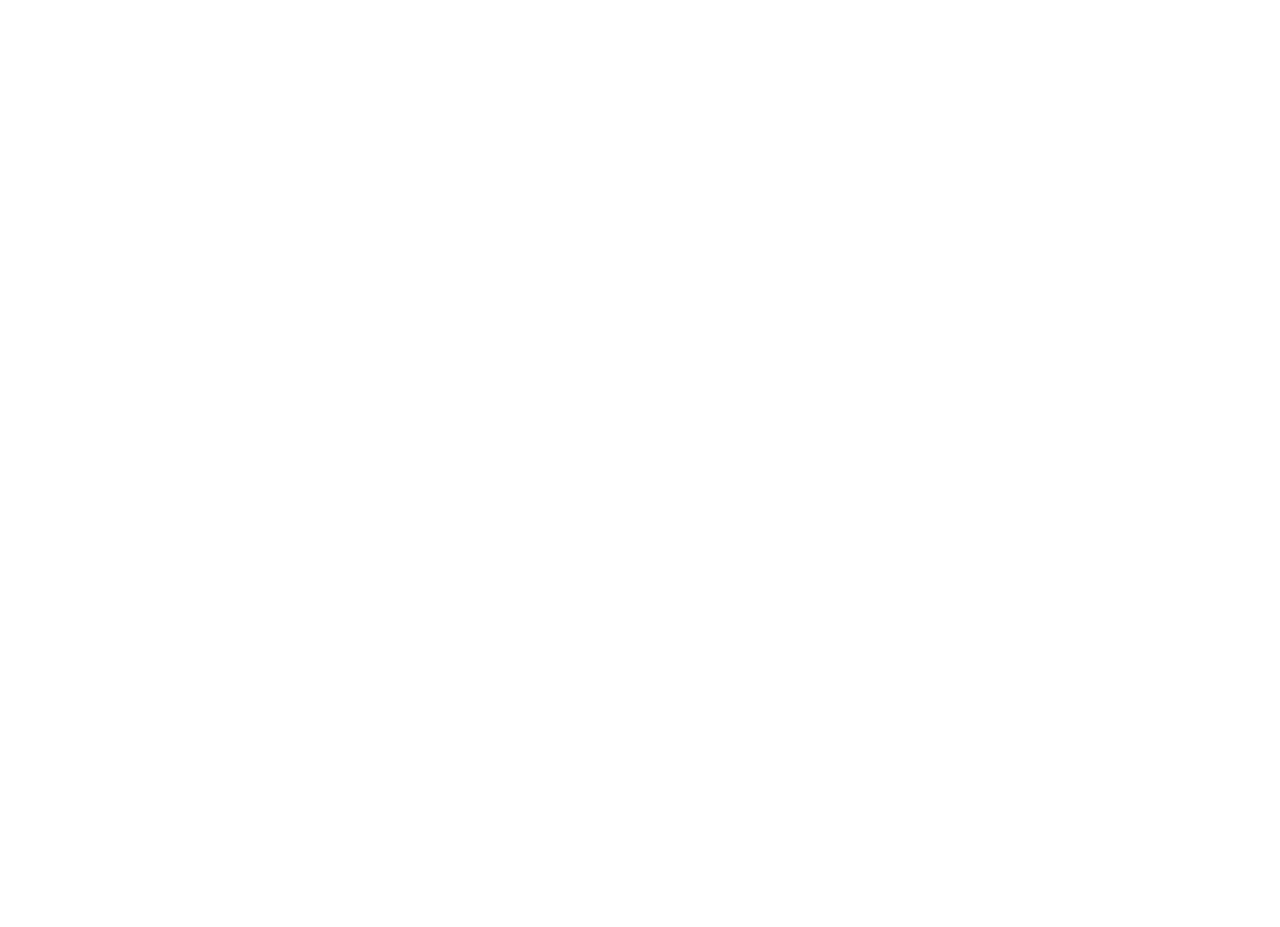
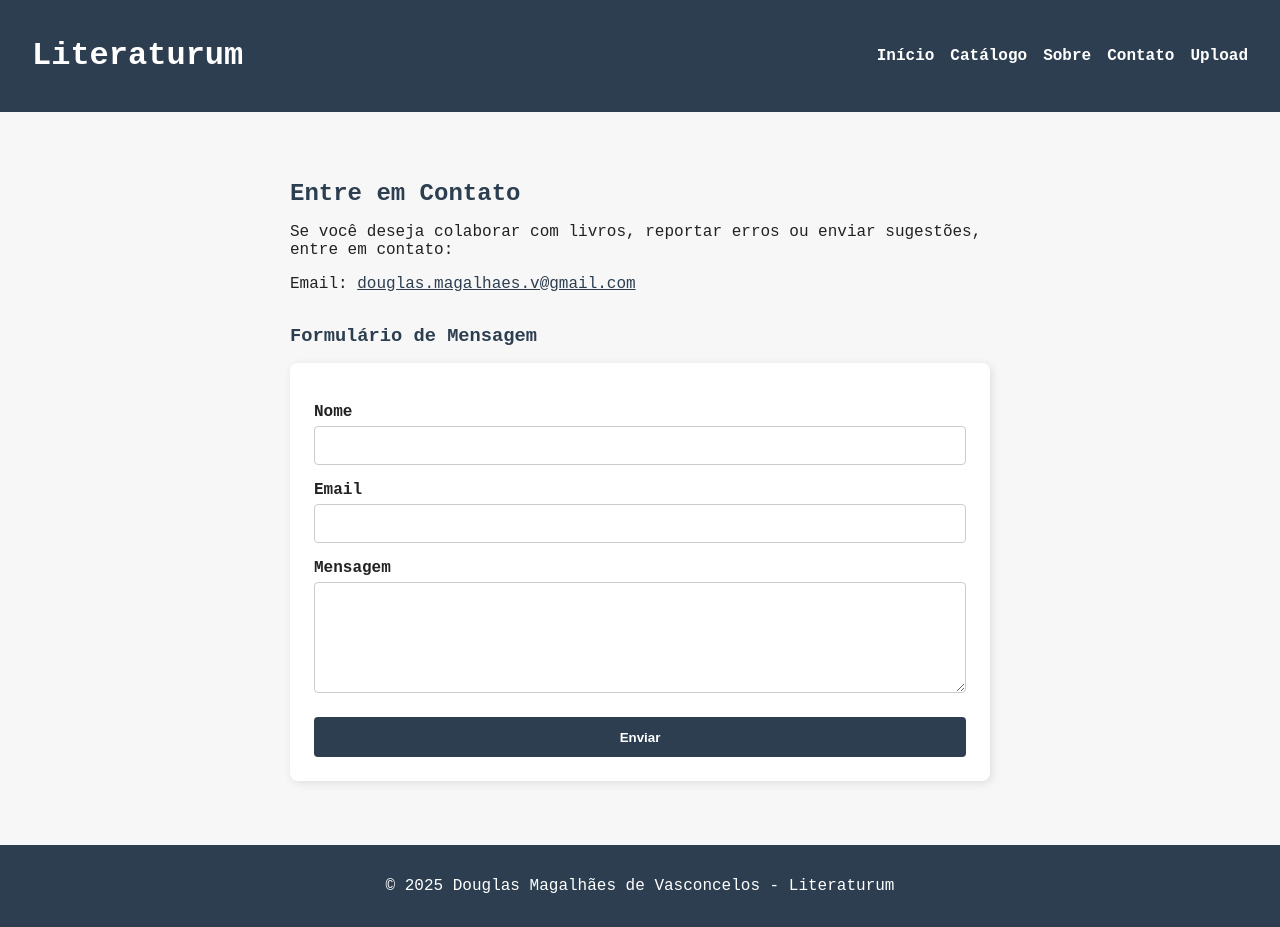
Before and after one commit to DouglasMagalhaes/literaturum, a plain HTML site: page contato.html in a window 1280 px wide. Before the commit the page ends 800 px from the top, so only its background shows below. Drawn offline with Linux system fonts and the light colour scheme.

Commit message:
Atualização completa: catálogo com categorias, página sobre e contato

```diff
--- a/contato.html
+++ b/contato.html
@@ -1,11 +1,55 @@
 <!DOCTYPE html>
-<html lang="en">
+<html lang="pt-BR">
 <head>
-    <meta charset="UTF-8">
-    <meta name="viewport" content="width=device-width, initial-scale=1.0">
-    <title>Document</title>
+  <meta charset="UTF-8">
+  <title>Contato - Literaturum</title>
+  <link rel="stylesheet" href="css/style_contato.css">
 </head>
 <body>
+  <header>
+    <h1>Literaturum</h1>
+    <nav>
+      <ul>
+        <li><a href="index.html">Início</a></li>
+        <li><a href="catalogo.html">Catálogo</a></li>
+        <li><a href="sobre.html">Sobre</a></li>
+        <li><a href="contato.html" class="ativo">Contato</a></li>
+        <li><a href="upload.html">Upload</a></li>
+      </ul>
+    </nav>
+  </header>
 
+  <main class="contato">
+    <h2>Entre em Contato</h2>
+
+    <p>Se você deseja colaborar com livros, reportar erros ou enviar sugestões, entre em contato:</p>
+
+    <ul class="meios-contato">
+      <li>Email: <a href="mailto:douglas.magalhaes.v@gmail.com">douglas.magalhaes.v@gmail.com</a></li>
+    </ul>
+
+    <section class="formulario">
+      <h3>Formulário de Mensagem</h3>
+      <form action="https://formsubmit.co/douglas.magalhaes.v@gmail.com" method="POST">
+        <input type="hidden" name="_captcha" value="false">
+        <input type="hidden" name="_subject" value="Mensagem do site Literaturum">
+
+        <label for="nome">Nome</label>
+        <input type="text" name="nome" id="nome" required>
+
+        <label for="email">Email</label>
+        <input type="email" name="email" id="email" required>
+
+        <label for="mensagem">Mensagem</label>
+        <textarea name="mensagem" id="mensagem" rows="5" required></textarea>
+
+        <button type="submit">Enviar</button>
+      </form>
+    </section>
+  </main>
+
+  <footer>
+    <p>&copy; 2025 Douglas Magalhães de Vasconcelos - Literaturum</p>
+  </footer>
 </body>
 </html>
--- /dev/null
+++ b/css/style_contato.css
@@ -0,0 +1,106 @@
+body {
+  font-family: 'Libertinus Mono', monospace;
+  background-color: #f7f7f7;
+  margin: 0;
+  color: #222;
+}
+
+header {
+  background-color: #2c3e50;
+  color: white;
+  padding: 1rem 2rem;
+  display: flex;
+  flex-direction: column;
+  align-items: center;
+}
+
+@media (min-width: 700px) {
+  header {
+    flex-direction: row;
+    justify-content: space-between;
+  }
+}
+
+nav ul {
+  list-style: none;
+  display: flex;
+  gap: 1rem;
+  padding: 0;
+}
+
+nav ul li a {
+  color: white;
+  text-decoration: none;
+  font-weight: bold;
+}
+
+main.contato {
+  max-width: 700px;
+  margin: 2rem auto;
+  padding: 1rem;
+}
+
+.contato h2, .formulario h3 {
+  color: #2c3e50;
+  margin-bottom: 1rem;
+}
+
+.meios-contato {
+  list-style: none;
+  padding-left: 0;
+  margin-bottom: 2rem;
+}
+
+.meios-contato li {
+  margin: 0.5rem 0;
+}
+
+.meios-contato a {
+  color: #2c3e50;
+  text-decoration: underline;
+}
+
+form {
+  display: flex;
+  flex-direction: column;
+  background: white;
+  padding: 1.5rem;
+  border-radius: 8px;
+  box-shadow: 2px 2px 10px rgba(0,0,0,0.1);
+}
+
+label {
+  margin-top: 1rem;
+  font-weight: bold;
+}
+
+input, textarea {
+  padding: 0.6rem;
+  border: 1px solid #ccc;
+  border-radius: 4px;
+  margin-top: 0.3rem;
+  font-size: 1rem;
+}
+
+button {
+  margin-top: 1.5rem;
+  padding: 0.8rem;
+  background-color: #2c3e50;
+  color: white;
+  border: none;
+  border-radius: 4px;
+  font-weight: bold;
+  cursor: pointer;
+}
+
+button:hover {
+  background-color: #1a252f;
+}
+
+footer {
+  background: #2c3e50;
+  color: white;
+  text-align: center;
+  padding: 1rem;
+  margin-top: 3rem;
+}
--- /dev/null
+++ b/css/style_sobre.css
@@ -0,0 +1,62 @@
+body {
+  font-family: 'Libertinus Mono', monospace;
+  background-color: #f7f7f7;
+  color: #222;
+  margin: 0;
+}
+
+header {
+  background-color: #2c3e50;
+  color: white;
+  padding: 1rem 2rem;
+  display: flex;
+  flex-direction: column;
+  align-items: center;
+}
+
+@media (min-width: 700px) {
+  header {
+    flex-direction: row;
+    justify-content: space-between;
+  }
+}
+
+nav ul {
+  list-style: none;
+  display: flex;
+  gap: 1rem;
+  padding: 0;
+}
+
+nav ul li a {
+  color: white;
+  text-decoration: none;
+  font-weight: bold;
+}
+
+main.sobre {
+  max-width: 800px;
+  margin: 3rem auto;
+  padding: 0 1.5rem;
+}
+
+main.sobre h2 {
+  color: #2c3e50;
+  margin-bottom: 1.5rem;
+  border-bottom: 2px solid #ccc;
+  padding-bottom: 0.5rem;
+}
+
+main.sobre p {
+  margin-bottom: 1rem;
+  line-height: 1.6;
+  font-size: 1.1rem;
+}
+
+footer {
+  background: #2c3e50;
+  color: white;
+  text-align: center;
+  padding: 1rem;
+  margin-top: 3rem;
+}
```
Also changed, not shown: sobre.html (+50 -3 lines).
